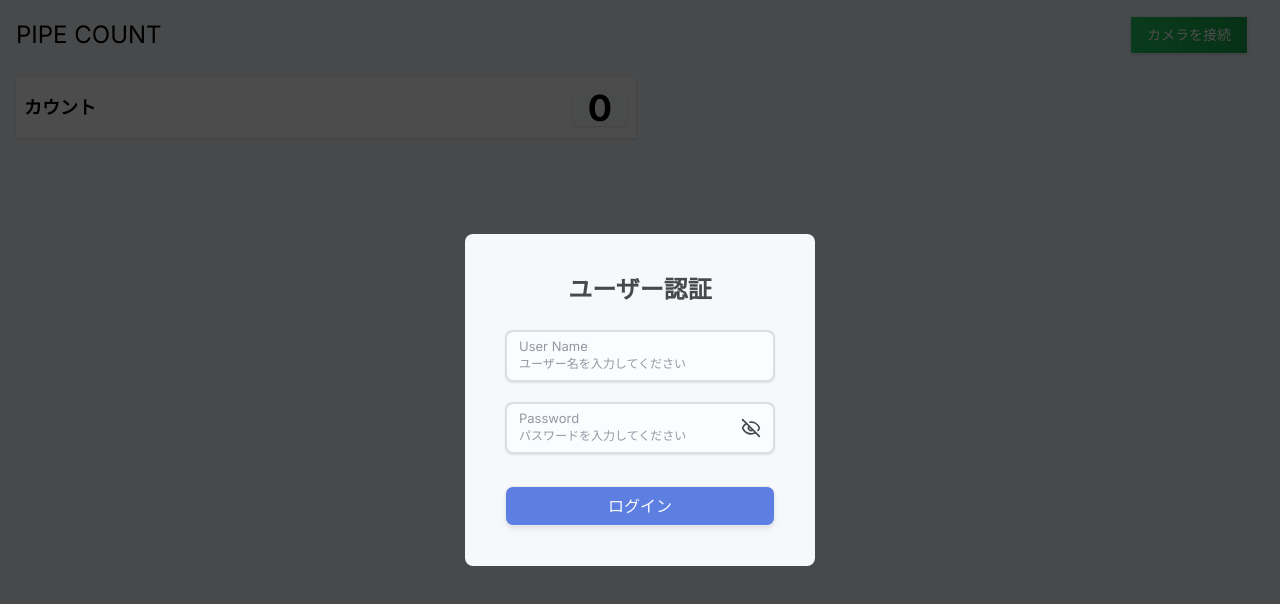
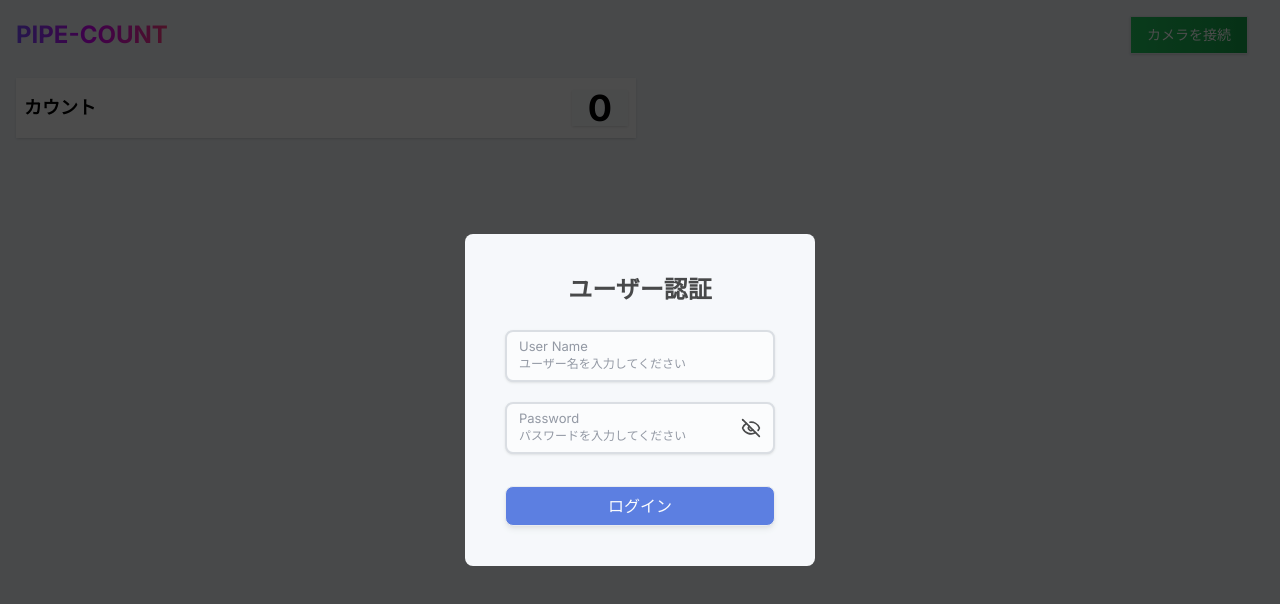
Before and after one commit to H-Kitaura/pipecount-front, a Next.js app: page / in a window 1280 px wide. Shown: the top 604 px of the page. Built offline with nearby package versions, Linux system fonts and the light colour scheme.

Commit message:
design change

```diff
--- a/src/app/components/Header.tsx
+++ b/src/app/components/Header.tsx
@@ -11,7 +11,7 @@ type Props = {
 const Header = ({ cameraCheck, setCameraCheck, setDevices }: Props) => {
   return (
     <div className="flex items-center justify-between py-2 px-4">
-      <p className="text-2xl">PIPE COUNT</p>
+      <p className="text-2xl font-bold text-gradient-ai">PIPE-COUNT</p>
       <VideoConnection
         cameraCheck={cameraCheck}
         setCameraCheck={setCameraCheck}
--- a/src/app/globals.css
+++ b/src/app/globals.css
@@ -25,3 +25,16 @@
 .loadingText {
   animation: fadeInOut 2s infinite;
 }
+
+.text-gradient-ai {
+  background: linear-gradient(
+    to right,
+    #7c4dff,
+    /* Indigo */ #d500f9,
+    /* Purple */ #ff4081 /* Pink */
+  );
+  -webkit-background-clip: text;
+  -webkit-text-fill-color: transparent;
+  background-clip: text;
+  text-fill-color: transparent;
+}
```
